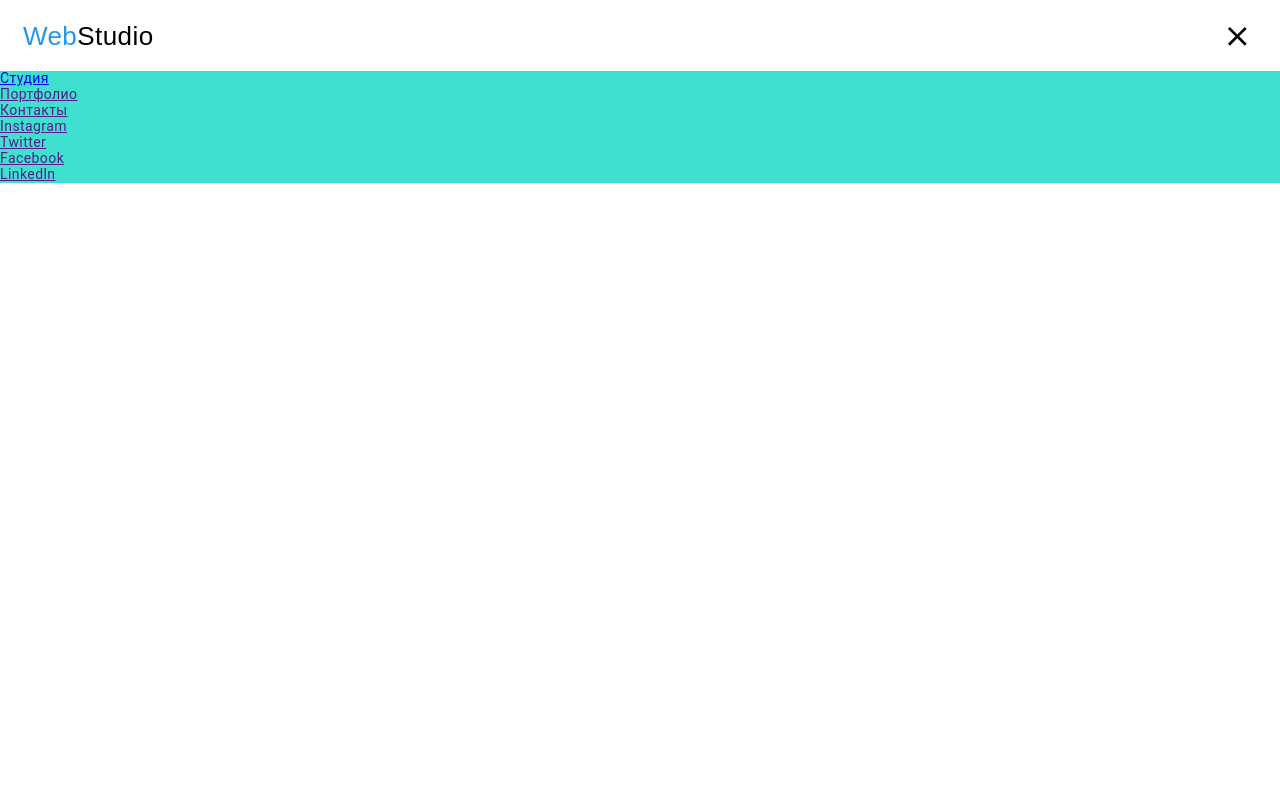
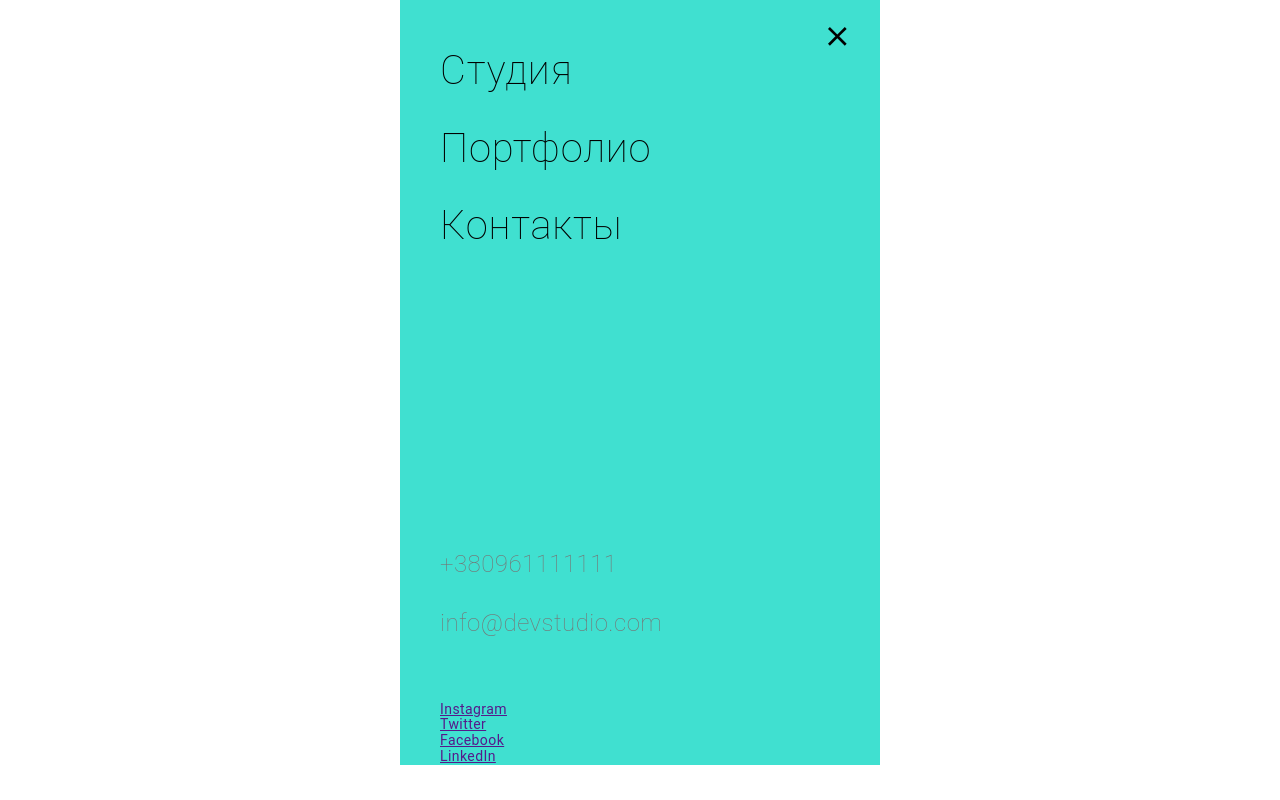
Before and after one commit to KochetovR/course31-homework8, a plain HTML site: page index.html in a window 1280 px wide. Drawn offline with nearby package versions, Linux system fonts and the light colour scheme; a web font is replaced by a local one.

Commit message:
nav + contacts

```diff
--- a/index.html
+++ b/index.html
@@ -4,14 +4,12 @@
     <meta charset="UTF-8">
     <meta name="viewport" content="width=device-width, initial-scale=1.0">
     <title>Document</title>
-    <link rel="stylesheet" href="./sass/base/modern-normalize.css">
-    <link rel="stylesheet" href="./fonts/fonts.css">
     <link rel="stylesheet" href="./css/main.min.css">
 </head>
 <body>
     <!-- Header -->
     <header>
-        <div class="page-header">
+        <div class="page-header container">
             <nav class="nav">
                 <a href="./index.html" class="logo">
                     Web<span class="logo-black">Studio</span>
@@ -33,26 +31,26 @@
                     </svg>
                 </button>
                 <div class="menu-container is-open" id="menu-container" data-menu>
-                    <div>
+                    <div class="nav__block">
                         <ul class="list">
-                            <li>
-                                <a href="./index.html">Студия</a>
+                            <li class="nav__item">
+                                <a class="nav__item-link" href="./index.html">Студия</a>
                             </li>
-                            <li>
-                                <a href="">Портфолио</a>
+                            <li class="nav__item">
+                                <a class="nav__item-link" href="">Портфолио</a>
                             </li>
-                            <li>
-                                <a href="">Контакты</a>
+                            <li class="nav__item">
+                                <a class="nav__item-link" href="">Контакты</a>
                             </li>
                         </ul>
                     </div>
-                    <div>
+                    <div class="contacts__block">
                         <ul class="list">
-                            <li>
-                                <a href="tel:+380961111111"></a>
+                            <li class="contacts__item">
+                                <a class="contacts__link" href="tel:+380961111111">+380961111111</a>
                             </li>
-                            <li>
-                                <a href="mailto:info@devstudio.com"></a>
+                            <li class="contacts__item">
+                                <a class="contacts__link" href="mailto:info@devstudio.com">info@devstudio.com</a>
                             </li>
                         </ul>
                     </div>
@@ -67,7 +65,7 @@
                                 <a href="">Facebook</a>
                             </li>
                             <li>
-                                <a href="">Linkedln</a>
+                                <a href="">LinkedIn</a>
                             </li>
                         </ul>
                     </div>
--- a/sass/base/_defaults.scss
+++ b/sass/base/_defaults.scss
@@ -17,9 +17,9 @@ p {
   @extend %list;
 }
 .container {
-  width: 1200px;
+  width: 480px;
   margin-left: auto;
   margin-right: auto;
-  padding-left: 15px;
-  padding-right: 15px;
+  // padding-left: 15px;
+  // padding-right: 15px;
 }
--- a/sass/components/_logo.scss
+++ b/sass/components/_logo.scss
@@ -1,6 +1,7 @@
 .logo {
   color: $accent-color;
   font-family: $secondary-font;
+  font-weight: $secondary-font-weight;
   font-size: 26px;
   line-height: $fourthline-height;
   text-decoration: none;
--- /dev/null
+++ b/sass/components/_menu.scss
@@ -0,0 +1,59 @@
+.menu-container {
+  position: absolute;
+  padding-left: 40px;
+  display: none;
+  top: 0;
+  left: 0;
+  width: 100%;
+  padding-top: 48px;
+  background-color: turquoise;
+
+  &.is-open {
+    display: block;
+  }
+}
+.nav__block {
+  margin-bottom: 302px;
+}
+
+.nav__item:not(:last-child) {
+  margin-bottom: 32px;
+}
+
+.nav__item-link {
+  font-family: $main-font;
+  font-weight: 500;
+  font-size: 40px;
+  font-weight: 1.8;
+  letter-spacing: 0.02em;
+  text-decoration: none;
+  color: $primary-black-color;
+
+  &:hover,
+  &:focus {
+    color: $accent-color;
+  }
+}
+
+.contacts__block {
+  margin-bottom: 64px;
+}
+
+.contacts__item:not(:last-child) {
+  margin-bottom: 32px;
+}
+
+.contacts__link {
+  font-family: $main-font;
+  font-weight: 500;
+  font-size: 24px;
+  font-weight: $secondary-line-height;
+  letter-spacing: 0.02em;
+  text-decoration: none;
+  color: $primary-text-color;
+
+  &:hover,
+  &:focus {
+    color: $accent-color;
+  }
+}
--- a/sass/components/_nav.scss
+++ b/sass/components/_nav.scss
@@ -11,6 +11,7 @@
   padding: 0px;
   border: none;
   background-color: transparent;
+  z-index: 999;
 
   &:hover {
     fill: $accent-color;
@@ -28,16 +29,3 @@
 .nav-button.is-open .icon-menu {
   display: none;
 }
-
-.menu-container {
-  position: absolute;
-  display: none;
-  top: 100%;
-  left: 0;
-  width: 100%;
-  background-color: turquoise;
-
-  &.is-open {
-    display: block;
-  }
-}
--- a/sass/layout/_header.scss
+++ b/sass/layout/_header.scss
@@ -1,6 +1,10 @@
 .page-header {
   position: relative;
+}
+.container {
+  width: 480px;
 }
 
 @import '../components/logo';
 @import '../components/nav';
+@import '../components/menu';
--- a/sass/utils/_variables.scss
+++ b/sass/utils/_variables.scss
@@ -13,7 +13,7 @@ $gradient-hero-color: rgba(47, 48, 58, 0.4);
 $animation-duration: 250ms;
 $animation-timing: cubic-bezier(0.4, 0, 0.2, 1);
 $main-font: roboto, sans-serif;
-$secondary-font: Raleway, sans-serif;
+$secondary-font: raleway, sans-serif;
 
 $secondary-font-size: 16px;
 $secondary-letter-spacing: 0.06em;
```
Also changed, not shown: css/main.css, css/main.min.css, 2 other files.
